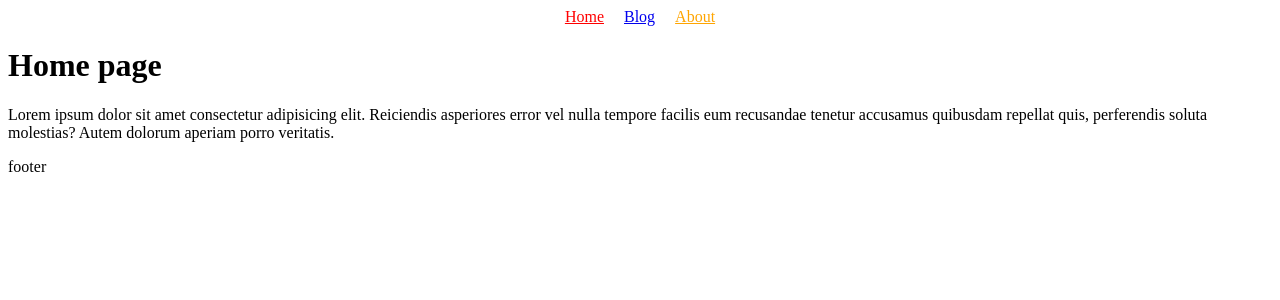
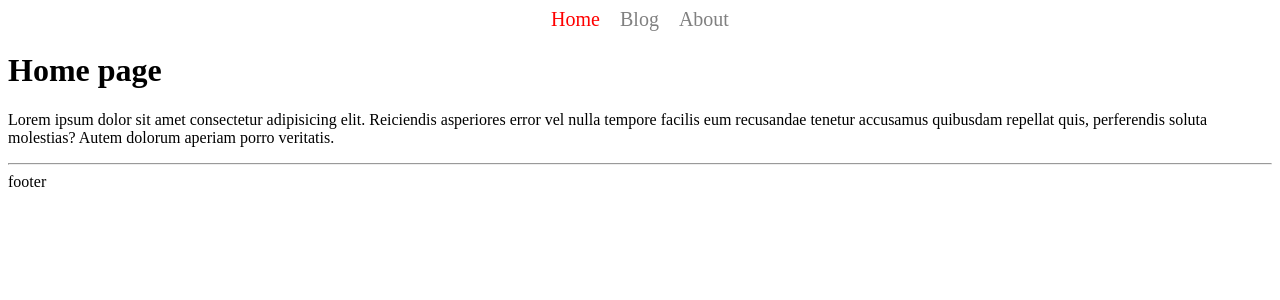
Before and after one commit to shchansky/routing, a React (Create React App) app: page / in a window 1280 px wide. Shown: the top 300 px of the page. Built offline with nearby package versions, Linux system fonts and the light colour scheme.

Commit message:
попрвил стили

```diff
--- a/src/components/custom-link/custom-link.tsx
+++ b/src/components/custom-link/custom-link.tsx
@@ -7,7 +7,7 @@ export const CustomLink = (props: Props) => {
   const match = useMatch({ path: props.to, end: props.to.length === 1 });
 
   return (
-    <Link to={props.to} style={{ color: match ? "blue" : "orange" }}>
+    <Link to={props.to} style={{ color: match ? "red" : "gray" }}>
       {props.children}
     </Link>
   );
--- a/src/components/layout/layout.styles.tsx
+++ b/src/components/layout/layout.styles.tsx
@@ -5,10 +5,15 @@ export const Header = styled.header`
   justify-content: center;
   align-items: center;
   gap: 20px;
+  a {
+    text-decoration: none;
+    font-size: 20px;
+    color: gray;
+  }
   .active {
     color: red;
   }
   .active-link {
-    color: green;
+    color: red;
   }
 `;
--- a/src/components/layout/layout.tsx
+++ b/src/components/layout/layout.tsx
@@ -7,12 +7,12 @@ export const Layout = () => {
   return (
     <>
       <Markup.Header>
+        <NavLink to="/">Home</NavLink>
         {/**
          * NavLink -добавляет по умолчанию класс active на активную ссылку,
          * также можно создать кастомный класс
          * (в остальном поведение идентично Link)
          */}
-        <NavLink to="/">Home</NavLink>
         <NavLink
           className={({ isActive }) => (isActive ? "active-link" : "")}
           to="/posts"
@@ -25,6 +25,7 @@ export const Layout = () => {
         {/** Outlet -ReactElement в который отрисовывается children */}
         <Outlet />
       </main>
+      <hr />
       <footer>footer</footer>
     </>
   );
--- a/src/pages/single-page/single-page.tsx
+++ b/src/pages/single-page/single-page.tsx
@@ -28,7 +28,6 @@ export const Singlepage = () => {
   React.useEffect(() => {
     fetch(`https://jsonplaceholder.typicode.com/posts/${id}`)
       .then((response) => response.json())
-
       .then((data) => setPost(data));
   }, [id]);
 
```
